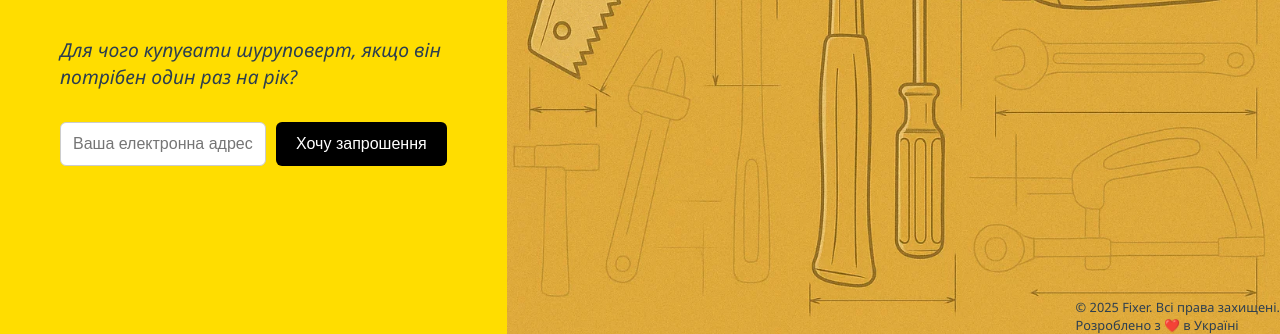
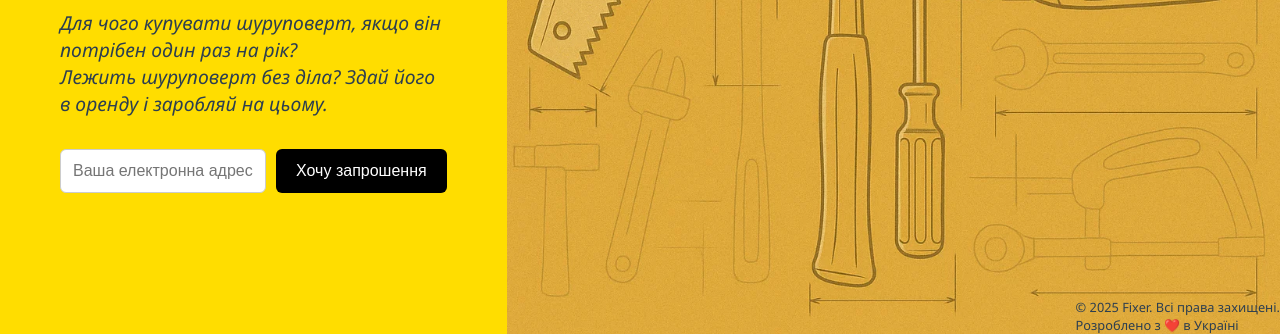
Before and after one commit to olexandrd/fixer-landing-page, a plain HTML site: page index.html in a window 1280 px wide. Shown: the part 466-800 px from the top of the page. Drawn offline with Linux system fonts and the light colour scheme.

Commit message:
Add additional tagline for enhanced messaging

```diff
--- a/index.html
+++ b/index.html
@@ -20,6 +20,8 @@
         <h2>Незабаром запуск</h2>
         <p class="tagline">
           Для чого купувати шуруповерт, якщо він потрібен один раз на рік?
+          <br />
+          Лежить шуруповерт без діла? Здай його в оренду і заробляй на цьому.
         </p>
 
         <form
```
